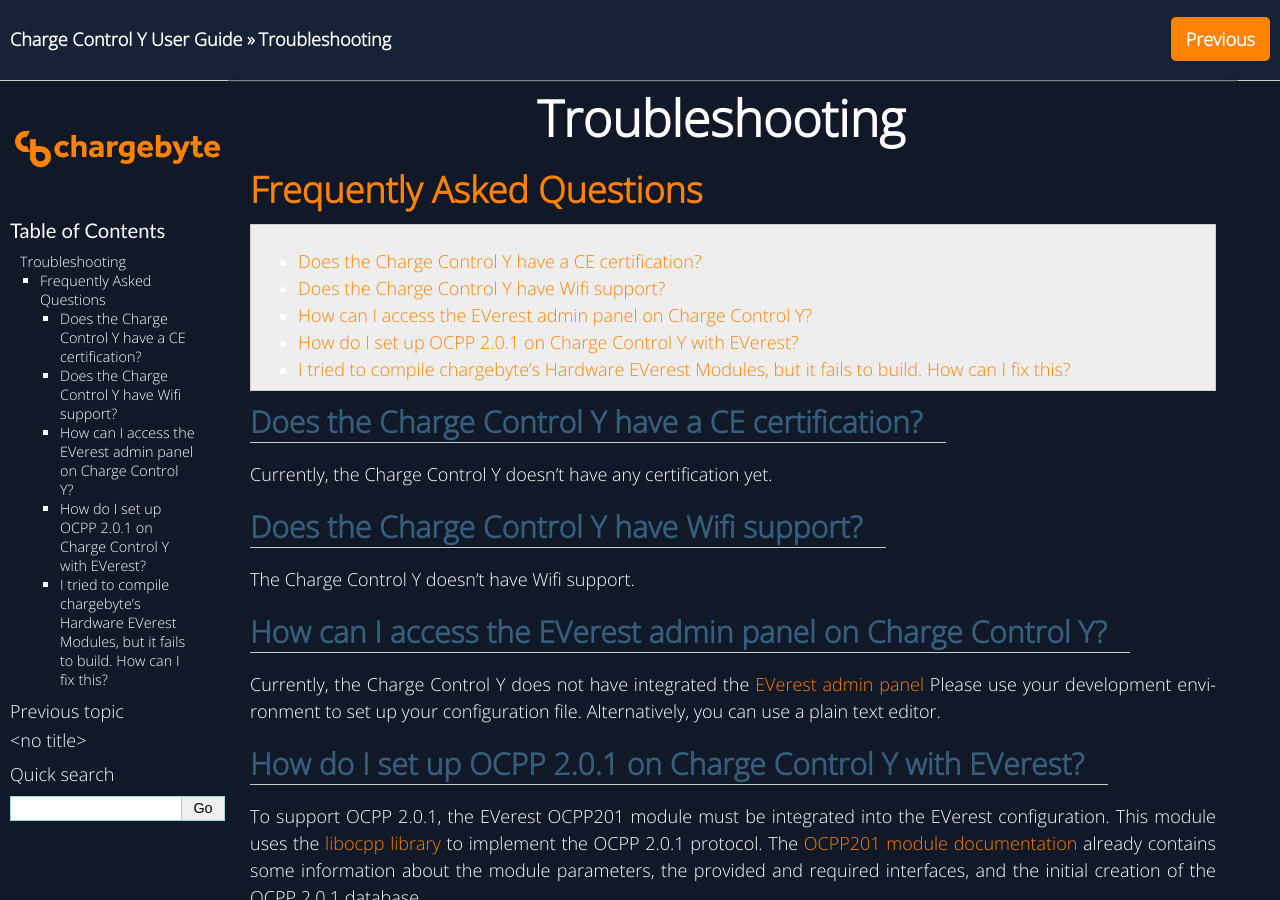
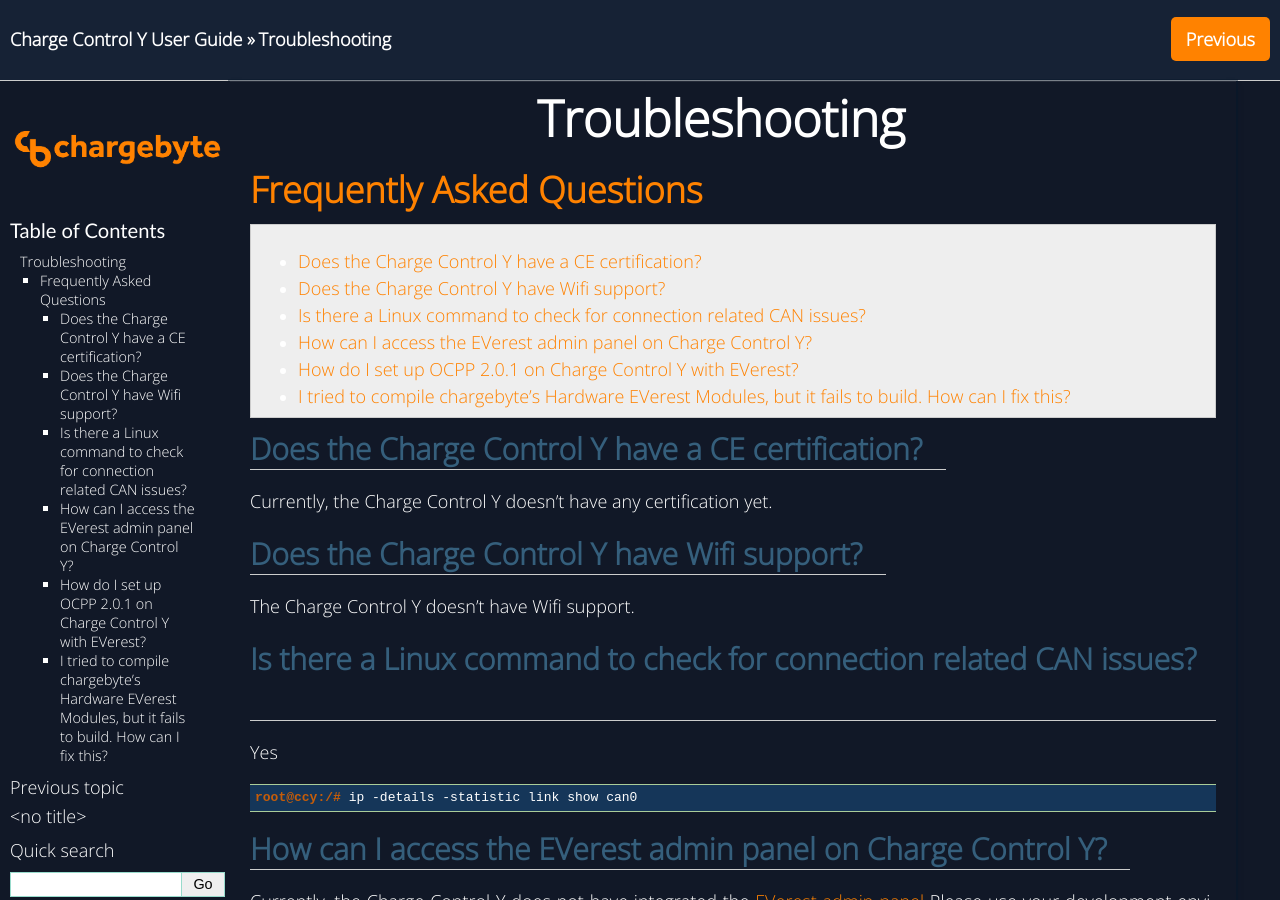
Before and after one commit to chargebyte/chargebyte-docs, a Sphinx documentation site: the page built from docs/source/troubleshooting.rst, in a window 1280 px wide and 900 px high. Built offline with Sphinx 7.4.7, drawn with Linux system fonts in a browser that asks for light colours.

Commit message:
Improve CAN documentation
Signed-off-by: Stefan Wahren <stefan.wahren@chargebyte.com>

```diff
--- a/docs/source/troubleshooting.rst
+++ b/docs/source/troubleshooting.rst
@@ -19,6 +19,16 @@
 ^^^^^^^^^^^^^^^^^^^^^^^^^^^^^^^^^^^^^^^^^^^^
 
 The Charge Control Y doesn't have Wifi support.
+
+
+Is there a Linux command to check for connection related CAN issues?
+^^^^^^^^^^^^^^^^^^^^^^^^^^^^^^^^^^^^^^^^^^^^^^^^^^^^^^^^^^^^^^^^^^^^
+
+Yes
+
+.. code-block:: console
+
+   root@ccy:/# ip -details -statistic link show can0
 
 
 How can I access the EVerest admin panel on Charge Control Y?
```
